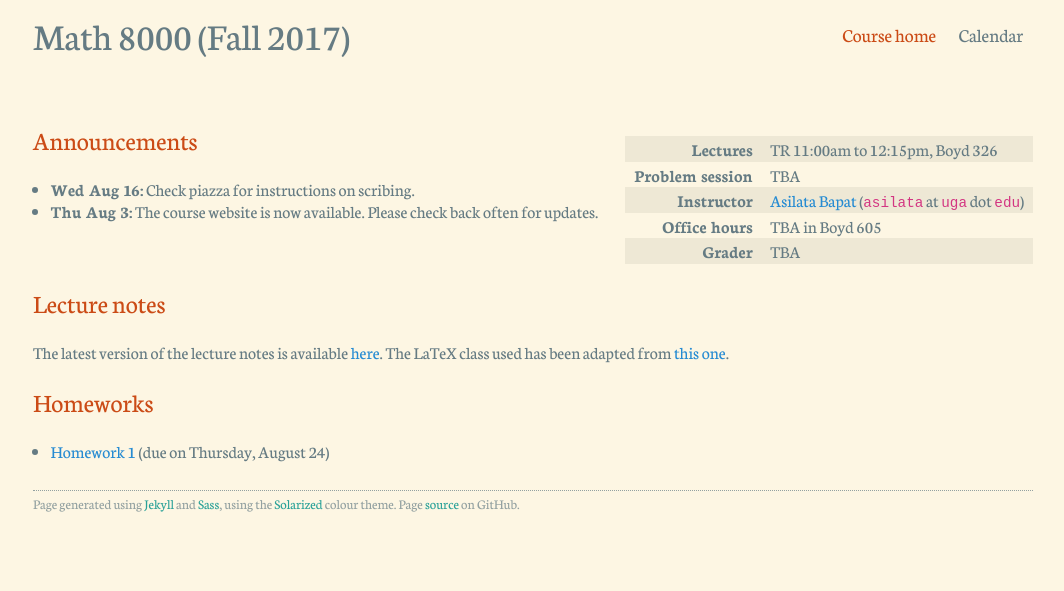
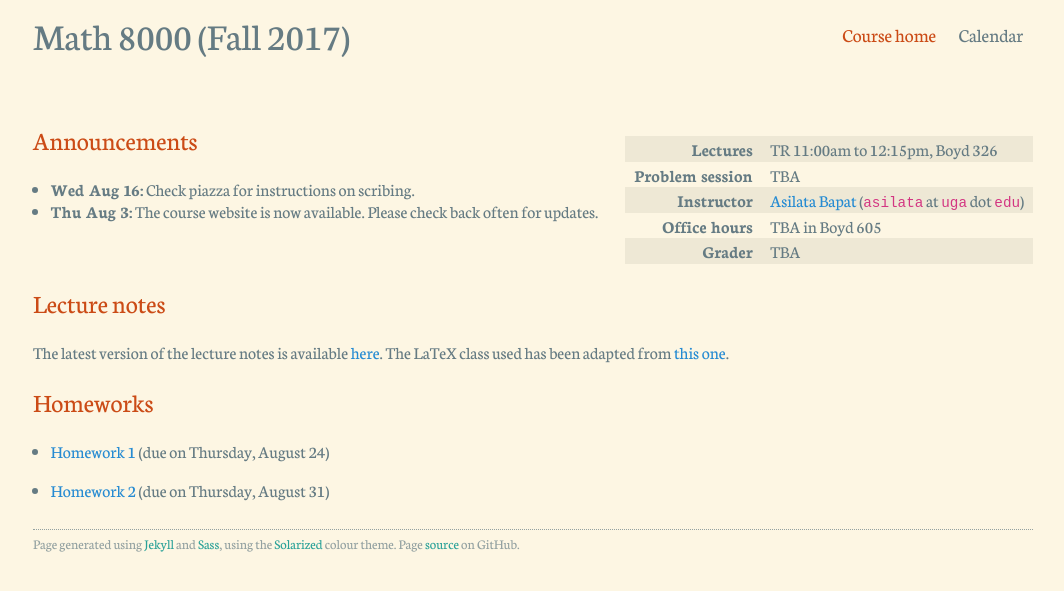
Before and after one commit to asilata/8000fall17, a Jekyll site: the page built from index.md, in a window 1280 px wide. Shown: the top 591 px of the page, without its empty margins (107-1171 px from the left). Built offline with Jekyll 4.4.1, drawn with Linux system fonts in a browser that asks for light colours.

Commit message:
Added HW 2 info.

```diff
--- a/_data/calendar.yml
+++ b/_data/calendar.yml
@@ -26,7 +26,7 @@
 - date: "2017-08-31"
   topic: Sylow theorems
   scribe: Freddy
-  comments:
+  comments: Homework 2 due
 
 - date: "2017-09-05"
   topic:
--- a/_data/homeworks.yml
+++ b/_data/homeworks.yml
@@ -1,3 +1,7 @@
 - name: "Homework 1"
   link: "documents/hw1.pdf"
   due: "2017-08-24"
+
+- name: "Homework 2"
+  link: "documents/hw1.pdf"
+  due: "2017-08-31"
```
